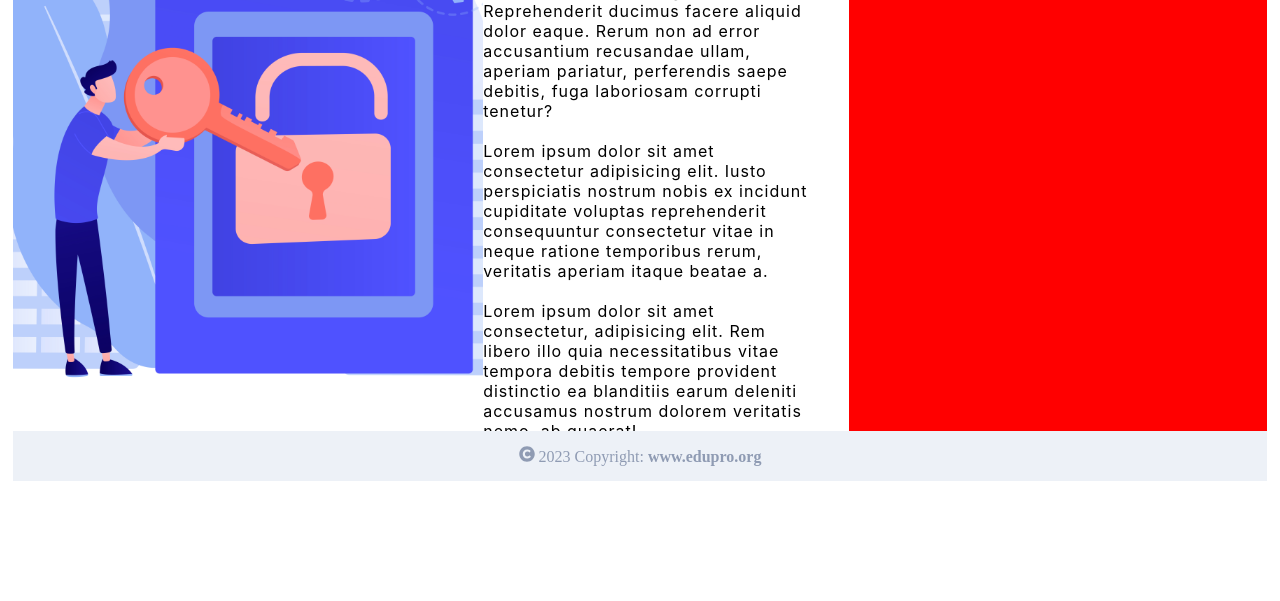
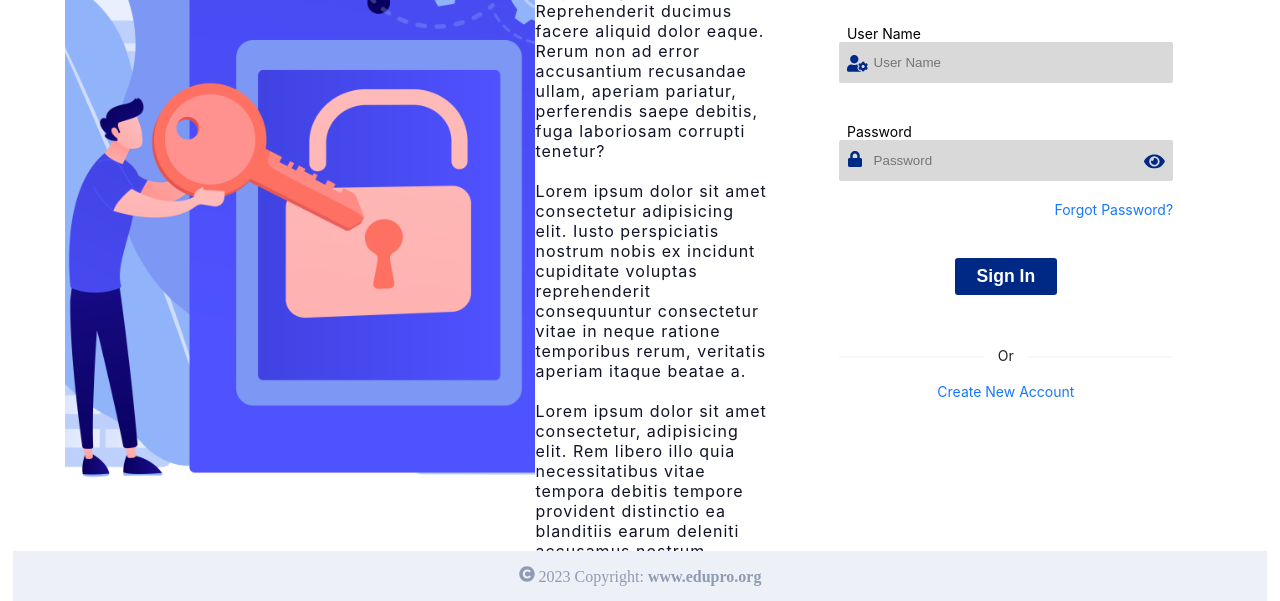
Before and after one commit to SandaruwanB/admin-pannel-for-forum, a React app: page / in a window 1280 px wide. Shown: the part 366-967 px from the top of the page. Before the commit the page ends 847 px from the top, so only its background shows below. Built offline with nearby package versions, Linux system fonts and the light colour scheme.

Commit message:
DEV sign in page

```diff
--- a/src/components/SignIn.jsx
+++ b/src/components/SignIn.jsx
@@ -1,11 +1,21 @@
 import React, { useEffect, useState } from 'react'
 import { LineWave } from 'react-loader-spinner'
-import {  Dropdown, Space, Row, Col } from 'antd'
-import { FaUser, FaCaretDown, FaCopyright } from 'react-icons/fa'
+import {  Dropdown, Space, Row, Col, Divider, Modal } from 'antd'
+import { FaUser, FaCaretDown, FaCopyright, FaUserCog, FaLock, FaEye, FaEyeSlash } from 'react-icons/fa'
 
+
+const showModal = ()=>{
+  Modal.info({
+    title : "Oopzz Something have to tell",
+    content : (
+      <p>This option is not available yet in our web.Please use android app instead.</p>
+    )
+  })
+}
 
 function SignIn() {
   const [loading, setLoading] = useState(true);
+  const [isPassword, setIsPassword] = useState(true);
 
   useEffect(()=>{
     setTimeout(()=>{
@@ -17,6 +27,7 @@ function SignIn() {
     {
       label : "Sign Up",
       key : 0,
+      onclick : ()=>showModal(),
     },
     {
       type : "divider"
@@ -65,21 +76,47 @@ function SignIn() {
           </div>
           <div className='mid'>
             <Row>
+              <Col xs={0} sm={0} md={1} lg={1}/>
               <Col xs={24} sm={24} md={9} lg={9} className='midCont'>
                 <img src="/images/bg1.png" alt="bg img" className='bgimgHome'/>
               </Col>
-              <Col xs={24} sm={24} md={7} lg={7}  className='midCont2'>
+              <Col xs={24} sm={24} md={5} lg={5}  className='midCont2'>
                 <h2>WELCOME BACK TO EDUPRO</h2>
                 <p>Lorem ipsum dolor sit, amet consectetur adipisicing elit. Reprehenderit ducimus facere aliquid dolor eaque. Rerum non ad error accusantium recusandae ullam, aperiam pariatur, perferendis saepe debitis, fuga laboriosam corrupti tenetur?<br /><br />Lorem ipsum dolor sit amet consectetur adipisicing elit. Iusto perspiciatis nostrum nobis ex incidunt cupiditate voluptas reprehenderit consequuntur consectetur vitae in neque ratione temporibus rerum, veritatis aperiam itaque beatae a. <br /><br />Lorem ipsum dolor sit amet consectetur, adipisicing elit. Rem libero illo quia necessitatibus vitae tempora debitis tempore provident distinctio ea blanditiis earum deleniti accusamus nostrum dolorem veritatis nemo, ab quaerat!</p>
-              </Col>
+                </Col>
               <Col xs={24} sm={24} md={8} lg={8} className='midCont'>
                 <div className='formcontent'>
                   <h1>Sign In</h1>
                   <div className="form">
-
+                    <div className="username">
+                      <label htmlFor="username">User Name</label>
+                      <input type="text" id='username' placeholder='User Name' />
+                      <FaUserCog className='leftIcon'/>
+                    </div>
+                    <div className="password">
+                      <label htmlFor="password">Password</label>
+                      <input type={isPassword ? "password" : "text"} name="password" id="password" placeholder='Password'/>
+                      <FaLock className='leftIcon' style={{fontSize: '1rem'}}/>
+                      {isPassword ?
+                      <FaEye className='eyeIcon' onClick={()=>setIsPassword(false)}/>
+                      :
+                      <FaEyeSlash className='eyeIcon' onClick={()=>setIsPassword(true)}/>
+                      }
+                    </div>
+                    <div style={{width : '78%', marginLeft : '12%', marginTop: '20px',textAlign : 'right',}}>
+                      <a href="/forgot" style={{display : 'inline-block', }}>Forgot Password?</a>
+                    </div>
+                    <div className='buttonlogin'>
+                      <button>Sign In</button>
+                    </div>
+                    <div style={{width : '80%', marginLeft : '10%', marginTop : 50}}>
+                      <Divider plain>Or</Divider>
+                      <p style={{textAlign : 'center', cursor : 'pointer', color : '#1677ff'}} onClick={()=>showModal()}>Create New Account</p>
+                    </div>
                   </div>
                 </div>
               </Col>
+              <Col xs={0} sm={0} md={1} lg={1}/>
             </Row>
           </div>
           <div className="bottom">
--- a/src/scss/_variables.scss
+++ b/src/scss/_variables.scss
@@ -1,3 +1,7 @@
 $primary : #002885;
 $footer : #EDF1F7;
 $midlight : #8F9BB3;
+$uiblack : #101426;
+$inputbg : #D9D9D9;
+$white : #fff;
+$primary2 : #091C7A;
--- a/src/scss/index.scss
+++ b/src/scss/index.scss
@@ -21,7 +21,7 @@
     flex-direction: column;
     .top{
         width: 100%;
-        height: 100px;
+        height: 80px;
         position: relative;
         display: flex;
         padding: 0px 60px;
@@ -55,7 +55,7 @@
             .downIcon{
                 font-size: 1.5rem;
                 position: absolute;
-                top: 44px;
+                top: 38px;
                 right: 46px;
             }
         }
@@ -88,9 +88,64 @@
                 }
                 .form{
                     margin-top: 10%;
-                    background-color: red;
                     width: 100%;
-                    height: 100%;
+                    input{
+                        width: 80%;
+                        margin-left: 10%;
+                        padding: 13px 35px;
+                        background: $inputbg;
+                        border: none;
+                        outline: none;
+                        border-radius: 2px;
+                    }
+                    label{
+                        margin-top: 20px;
+                        margin-left: 12%;
+                        padding-bottom: 8px;
+                    }
+                    .password,
+                    .username{
+                        position: relative;
+                        .leftIcon{
+                            position: absolute;
+                            top: 47%;
+                            left: 12%;
+                            color: $primary;
+                            font-size: 1.3rem;
+                        }
+                    }
+                    .password{
+                        margin-top: 40px;
+                        .eyeIcon{
+                            color: $primary;
+                            font-size: 1.3rem;
+                            position: absolute;
+                            top: 47%;
+                            right: 12%;
+                            cursor: pointer;
+                        }
+                    }
+                    .buttonlogin{
+                        margin-top: 40px;
+                        text-align: center;
+                        button{
+                            background: $primary;
+                            outline: none;
+                            border: 2px solid $primary;
+                            color: $white;
+                            padding: 6px 20px;
+                            font-size: 1.1rem;
+                            font-weight: bold;
+                            border-radius: 3px;
+                            cursor: pointer;
+                            transition: all 0.3s ease-in-out;
+                            &:hover{
+                                background: $white;
+                                color: $primary2;
+                                border: 2px solid $primary2;
+                            }
+                        }
+                    }
                 }
             }
         }
@@ -103,12 +158,13 @@
                 text-align: left;
                 font-size: 2.5rem;
                 letter-spacing: 1px;
+                color: $primary;
             }
             p{
                 margin-top: 50px;
                 font-size: 1rem;
                 letter-spacing: 1px;
-                padding-bottom: 40px;
+                color: $uiblack;
             }
         }
 
```
